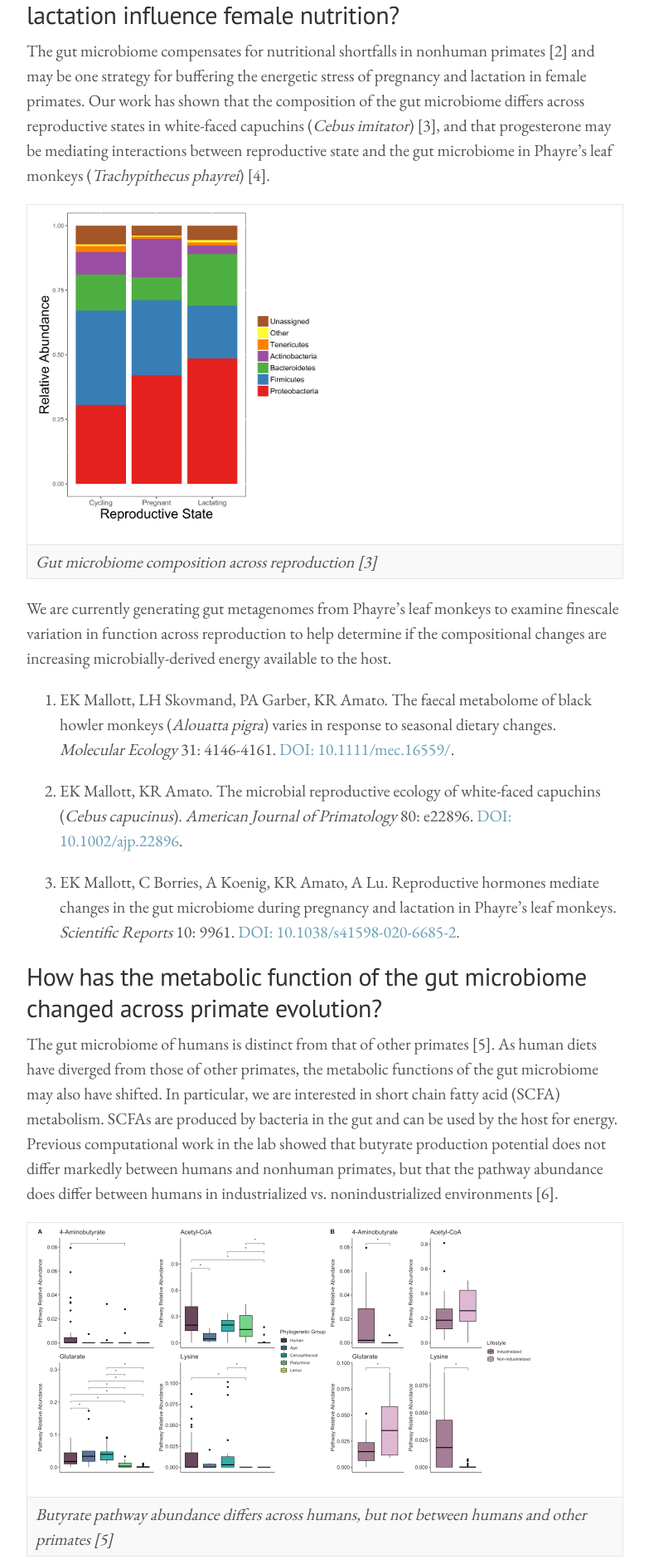
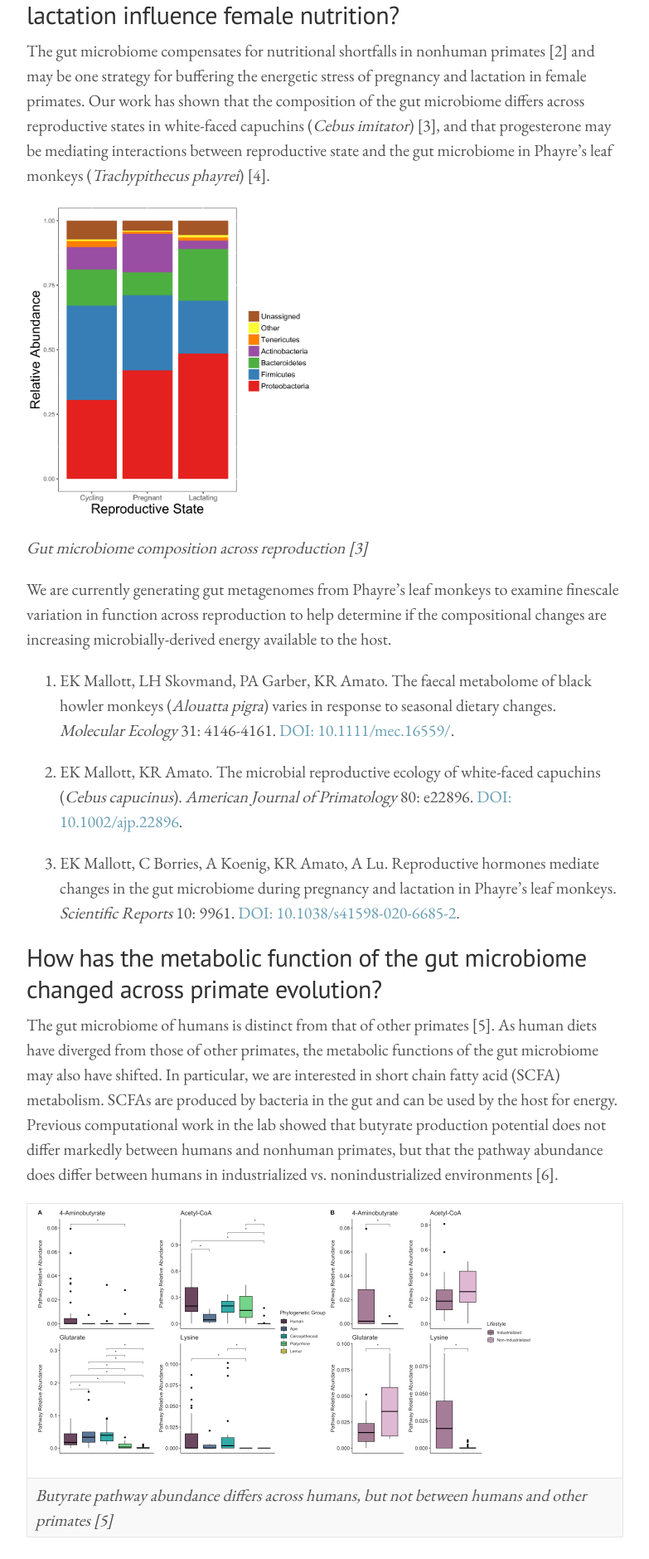
Before and after one commit to Mallott-Lab/Mallott-Lab.github.io, a Jekyll site: the page built from research.md, in a window 1280 px wide. Shown: the part 1041-2920 px from the top of the page at 83% size, without its empty margins (248-1031 px from the left). Built offline with Jekyll 4.4.1, drawn with Linux system fonts in a browser that asks for light colours.

Commit message:
Update research.md

```diff
--- a/research.md
+++ b/research.md
@@ -13,9 +13,9 @@ Neglected tropical diseases were common in the southern United States well into
 ## Do changes to the gut microbiome during pregnancy and lactation influence female nutrition?
 The gut microbiome compensates for nutritional shortfalls in nonhuman primates [2] and may be one strategy for buffering the energetic stress of pregnancy and lactation in female primates. Our work has shown that the composition of the gut microbiome differs across reproductive states in white-faced capuchins (*Cebus imitator*) [3], and that progesterone may be mediating interactions between reproductive state and the gut microbiome in Phayre's leaf monkeys (*Trachypithecus phayrei*) [4].
 
-|<img src="/images/microbe_comp_repro_af_nochloro.jpg" alt="Stacked bar chart showing the differences in the relative abundance of phyla of bacteria between cycling, pregnant, and lactating females" width=350>|
-|:--|
-|*Gut microbiome composition across reproduction [3]*|
+<img src="/images/microbe_comp_repro_af_nochloro.jpg" alt="Stacked bar chart showing the differences in the relative abundance of phyla of bacteria between cycling, pregnant, and lactating females" width=350>
+
+*Gut microbiome composition across reproduction [3]*
 
 We are currently generating gut metagenomes from Phayre's leaf monkeys to examine finescale variation in function across reproduction to help determine if the compositional changes are increasing microbially-derived energy available to the host.
 
```
